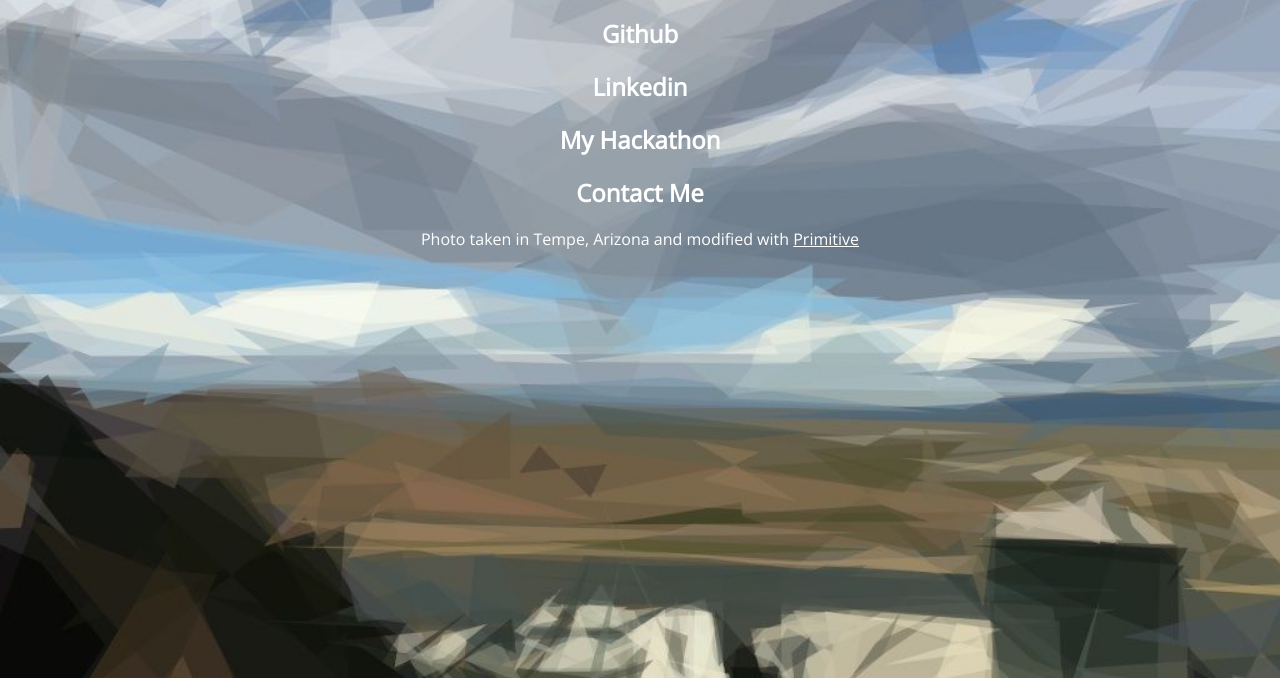
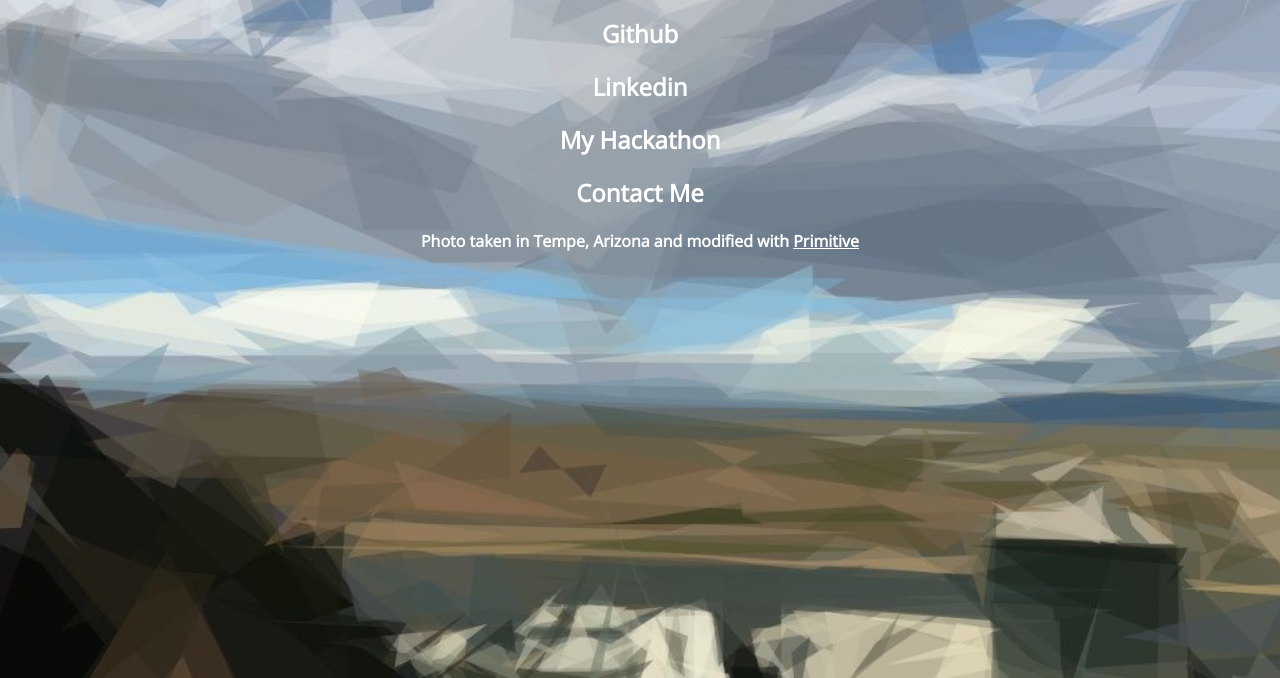
Before and after one commit to tforrest/tforrest.github.io, a plain HTML site: page index.html in a window 1280 px wide. Shown: the part 122-800 px from the top of the page. Drawn offline with nearby package versions, Linux system fonts and the light colour scheme.

Commit message:
Add h4 tag for footer

```diff
--- a/index.html
+++ b/index.html
@@ -14,5 +14,7 @@
 		<h2><a class="no-underline" href="https://www.swhacks.org" target="_blank">My Hackathon</a></h2>
 		<h2><a class="no-underline" href="mailto:taforrest1995@gmail.com?Subject=Hello" target="_top">Contact Me</a></h2>
 	</body>
-	<footer class="text footer-tag">Photo taken in Tempe, Arizona and modified with <a href="https://github.com/fogleman/primitive">Primitive</a></footer>
+	<footer class="footer-tag">
+		<h4>Photo taken in Tempe, Arizona and modified with <a href="https://github.com/fogleman/primitive" target="_blank">Primitive</a></h4>
+	</footer>
 </html>
```
